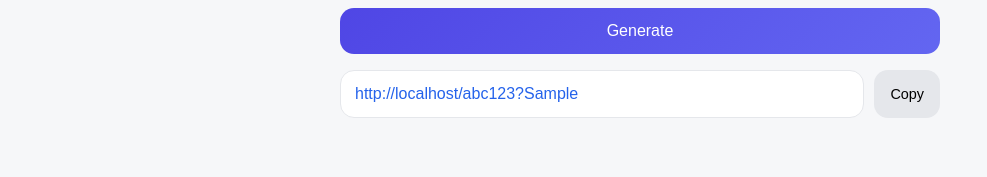
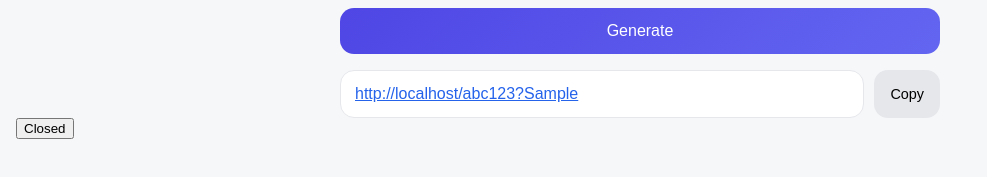
Before and after one commit to hyein89/rediecksimple, a Next.js app: page / in a window 1280 px wide. Both pictures are taken after typing "Sample" into the empty fields and a click on the button "Generate". Shown: the part 127-304 px from the top of the page, without its empty margins (0-987 px from the left). Built offline with nearby package versions, Linux system fonts and the light colour scheme; a web font is replaced by a local one.

Commit message:
Update page.tsx

```diff
--- a/app/page.tsx
+++ b/app/page.tsx
@@ -1,6 +1,7 @@
 "use client";
 
 import { useState } from "react";
+import NativeAds from "@/components/NativeAds";
 
 export default function Page() {
   const [url, setUrl] = useState("");
@@ -21,6 +22,8 @@ export default function Page() {
   };
 
   return (
+    <>
+      {/* ===== CREATE URL AREA ===== */}
       <div className="container">
         <h2>Create a URL for me</h2>
 
@@ -37,7 +40,10 @@ export default function Page() {
 
         {result && (
           <div className="result-box">
-          <a id="create-result">{result}</a>
+            <a id="create-result" href={result}>
+              {result}
+            </a>
+
             <button
               className={`copy-hint ${copied ? "copied" : ""}`}
               onClick={handleCopy}
@@ -47,5 +53,9 @@ export default function Page() {
           </div>
         )}
       </div>
+
+      {/* ===== ADS AREA (WAJIB DI SINI) ===== */}
+      <NativeAds />
+    </>
   );
 }
```
Lines whose indentation alone changed are shown as unchanged.
